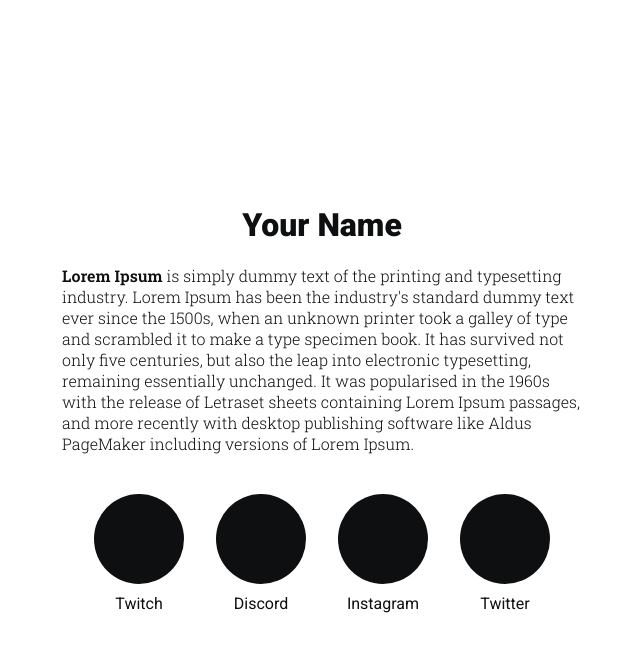
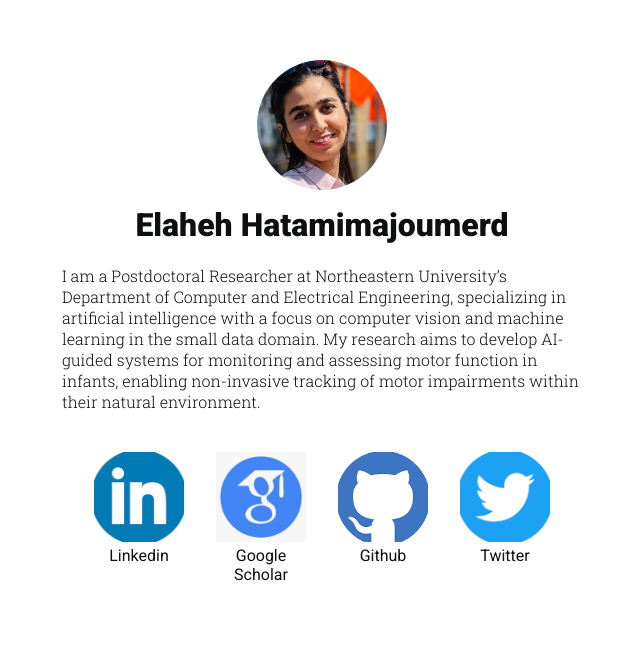
Before and after one commit to elaheyenaz65/elaheyenaz65.github.io, a plain HTML site: page index.html in a window 1280 px wide. Shown: the whole page, without its empty margins (318-958 px from the left). Drawn offline with Linux system fonts and the light colour scheme.

Commit message:
added my photo and icons

```diff
--- a/index.html
+++ b/index.html
@@ -31,12 +31,12 @@
         background-color: white;
         border-radius: 50%;
         background-repeat: no-repeat;
-        background-image: url('assets/profile.jpeg');
+        background-image: url('assets/profile.jpg');
         background-size: 118%;
         background-position: 70% 28%
       }
       .profile-photo:hover {
-        background-image: url('assets/profile-alt.png');
+        background-image: url('assets/IMG_9012.jpg');
         background-size: 100%;
       }
 
@@ -77,7 +77,11 @@
         margin-bottom: 10px;
         background-color: #0d0f11;
       }
-
+      .icon img {
+        width: 100%; /* Make sure the image fills the entire width of the container */
+        height: 100%; /* Make sure the image fills the entire height of the container */
+       object-fit: cover; /* Ensure the image covers the container without stretching */
+      }
       @media screen and (max-width: 400px) {
         .linkage .icon {
           height: 64px;
@@ -92,37 +96,35 @@
       <div id="page-home">
         <div class="profile-photo"></div>
         <div class="profile-text">
-          <h1>Your Name</h1>
+          <h1>Elaheh Hatamimajoumerd</h1>
         </div>
         <div class="page-body">
           <div class="about">
-            <strong>Lorem Ipsum</strong> is simply dummy text of the printing
-            and typesetting industry. Lorem Ipsum has been the industry's
-            standard dummy text ever since the 1500s, when an unknown printer
-            took a galley of type and scrambled it to make a type specimen book.
-            It has survived not only five centuries, but also the leap into
-            electronic typesetting, remaining essentially unchanged. It was
-            popularised in the 1960s with the release of Letraset sheets
-            containing Lorem Ipsum passages, and more recently with desktop
-            publishing software like Aldus PageMaker including versions of
-            Lorem Ipsum.
+            I am a Postdoctoral Researcher at Northeastern University’s Department of Computer and Electrical Engineering,
+            specializing in artificial intelligence with a focus on computer vision and machine learning in the small data
+            domain. My research aims to develop AI-guided systems for monitoring and assessing motor function in infants,
+            enabling non-invasive tracking of motor impairments within their natural environment.
           </div>
           <div class="linkage">
-            <a href="https://www.twitch.tv/jzimz" class="link-item twitch">
-              <div class="icon"></div>
-              <div class="label">Twitch</div>
+            <a href="https://www.linkedin.com/in/elaheh-hatami-4343a455/" class="link-item linkedin">
+              <div class="icon">
+              	<img src="assets/Linkedin.png"
+                <div class="label">Linkedin</div>
             </a>
-            <a href="https://discord.gg/aV37twc" class="link-item discord">
-              <div class="icon"></div>
-              <div class="label">Discord</div>
+            <a href="https://scholar.google.com/citations?user=XcFt_MYAAAAJ&hl=en&oi=ao" class="link-item discord">
+              <div class="icon">
+              <img src="assets/gscholar.png"
+              <div class="label">Google Scholar</div>
             </a>
-            <a href="https://www.instagram.com/jzimz.tv/"
-              class="link-item instagram">
-              <div class="icon"></div>
-              <div class="label">Instagram</div>
+            <a href="https://github.com/elaheyenaz65"
+              class="link-item github">
+              <div class="icon">
+                <img src="assets/github.png"
+              <div class="label">Github</div>
             </a>
-            <a href="https://twitter.com/jzimztv" class="link-item twitter">
-              <div class="icon"></div>
+            <a href="https://twitter.com/ElahehHatami" class="link-item twitter">
+              <div class="icon">
+              	<img src="assets/twitter.png"
               <div class="label">Twitter</div>
             </a>
           </div>
```
Also changed, not shown: assets/IMG_9012.jpg (added), assets/Linkedin.png (added), assets/github.png (added), assets/gscholar.png (added), assets/profile.jpg (added), assets/twitter.png (added), 1 other file.
